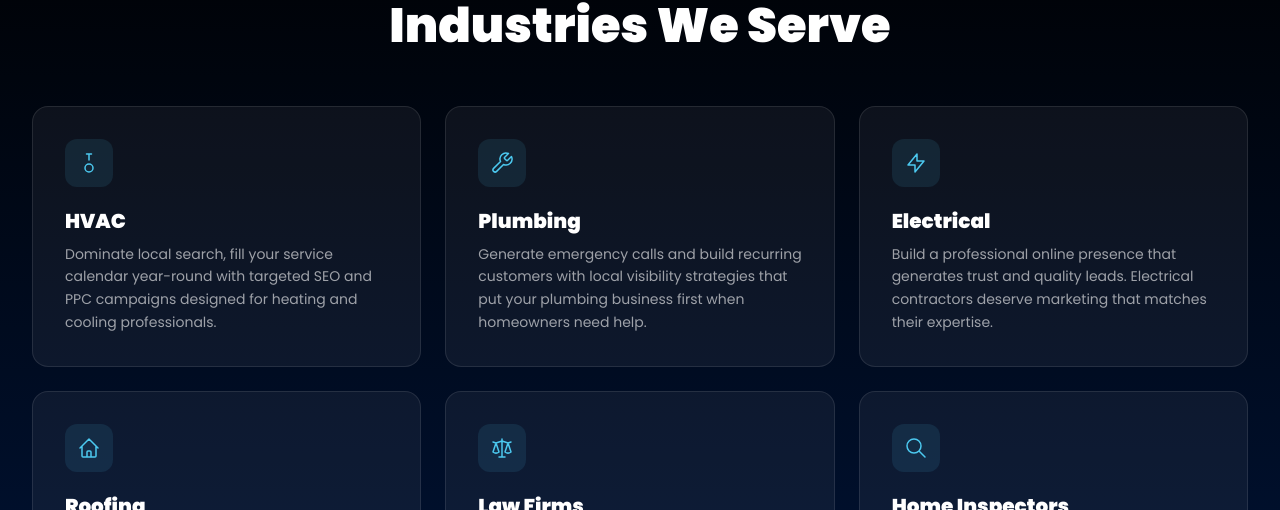
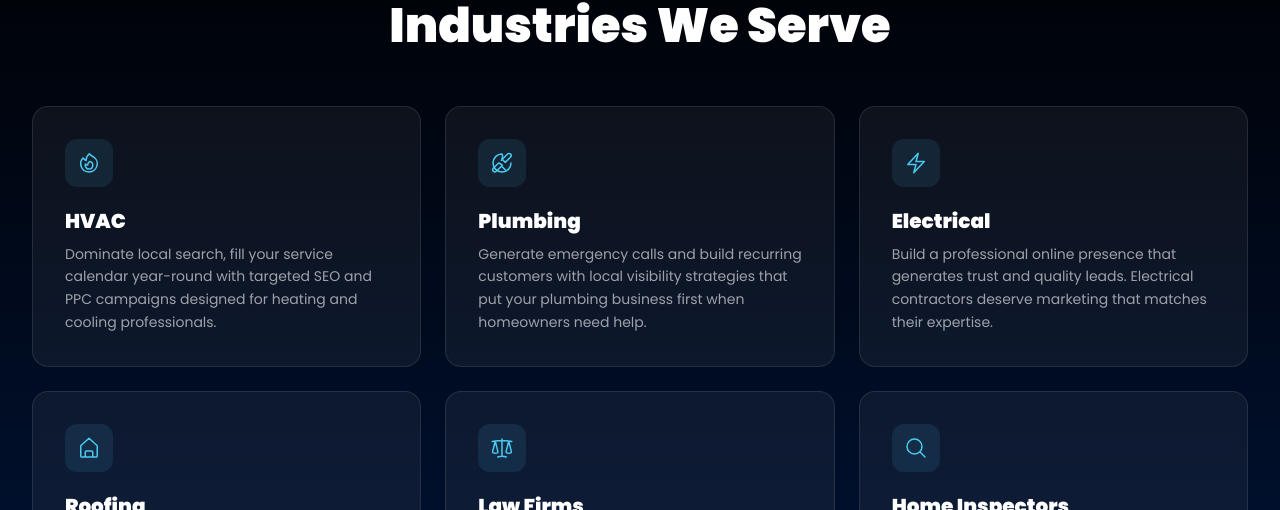
Before and after one commit to joelckeith-web/aspbranding, a Next.js app: page / in a window 1280 px wide. Shown: the part 2982-3492 px from the top of the page. Built offline with nearby package versions, Linux system fonts and the light colour scheme.

Commit message:
Replace industry icons with Heroicons Outline v2 paths
Cleaner, more recognizable SVG icons: flame (HVAC), wrench
(plumbing), bolt (electrical), home (roofing), scale (law),
magnifying glass (inspectors).

Co-Authored-By: Claude Opus 4.6 (1M context) <noreply@anthropic.com>

```diff
--- a/src/components/sections/Industries.tsx
+++ b/src/components/sections/Industries.tsx
@@ -3,33 +3,35 @@ import industriesData from "@/data/industries.json";
 
 const ICONS: Record<string, React.ReactNode> = {
   thermometer: (
-    <svg className="w-6 h-6 text-asp-blue-light" fill="none" stroke="currentColor" viewBox="0 0 24 24">
-      <path strokeLinecap="round" strokeLinejoin="round" strokeWidth={1.5} d="M12 9V3m0 18a4 4 0 100-8 4 4 0 000 8zM9.5 3h5" />
+    <svg className="w-6 h-6 text-asp-blue-light" fill="none" stroke="currentColor" strokeWidth={1.5} viewBox="0 0 24 24">
+      <path strokeLinecap="round" strokeLinejoin="round" d="M15.362 5.214A8.252 8.252 0 0112 21 8.25 8.25 0 016.038 7.048 8.287 8.287 0 009 9.6a8.983 8.983 0 013.361-6.867 8.21 8.21 0 003 2.48z" />
+      <path strokeLinecap="round" strokeLinejoin="round" d="M12 18a3.75 3.75 0 00.495-7.467 5.99 5.99 0 00-1.925 3.546 5.974 5.974 0 01-2.133-1A3.75 3.75 0 0012 18z" />
     </svg>
   ),
   wrench: (
-    <svg className="w-6 h-6 text-asp-blue-light" fill="none" stroke="currentColor" viewBox="0 0 24 24">
-      <path strokeLinecap="round" strokeLinejoin="round" strokeWidth={1.5} d="M14.7 6.3a1 1 0 000 1.4l1.6 1.6a1 1 0 001.4 0l3.77-3.77a6 6 0 01-7.94 7.94l-6.91 6.91a2.12 2.12 0 01-3-3l6.91-6.91a6 6 0 017.94-7.94l-3.76 3.76z" />
+    <svg className="w-6 h-6 text-asp-blue-light" fill="none" stroke="currentColor" strokeWidth={1.5} viewBox="0 0 24 24">
+      <path strokeLinecap="round" strokeLinejoin="round" d="M11.42 15.17l-5.1 5.1a2.121 2.121 0 01-3-3l5.1-5.1m2.96-2.96L17.57 3a2.121 2.121 0 013 3l-5.1 5.1m-2.96 2.96L9 12m2.42 3.17L15 18.54" />
+      <path strokeLinecap="round" strokeLinejoin="round" d="M21 12a9 9 0 11-9.003-9A4.125 4.125 0 0112 7.5c0 .414.168.79.44 1.06L15 11.1" />
     </svg>
   ),
   zap: (
-    <svg className="w-6 h-6 text-asp-blue-light" fill="none" stroke="currentColor" viewBox="0 0 24 24">
-      <path strokeLinecap="round" strokeLinejoin="round" strokeWidth={1.5} d="M13 10V3L4 14h7v7l9-11h-7z" />
+    <svg className="w-6 h-6 text-asp-blue-light" fill="none" stroke="currentColor" strokeWidth={1.5} viewBox="0 0 24 24">
+      <path strokeLinecap="round" strokeLinejoin="round" d="M3.75 13.5l10.5-11.25L12 10.5h8.25L9.75 21.75 12 13.5H3.75z" />
     </svg>
   ),
   home: (
-    <svg className="w-6 h-6 text-asp-blue-light" fill="none" stroke="currentColor" viewBox="0 0 24 24">
-      <path strokeLinecap="round" strokeLinejoin="round" strokeWidth={1.5} d="M3 12l2-2m0 0l7-7 7 7M5 10v10a1 1 0 001 1h3m10-11l2 2m-2-2v10a1 1 0 01-1 1h-3m-6 0a1 1 0 001-1v-4a1 1 0 011-1h2a1 1 0 011 1v4a1 1 0 001 1m-6 0h6" />
+    <svg className="w-6 h-6 text-asp-blue-light" fill="none" stroke="currentColor" strokeWidth={1.5} viewBox="0 0 24 24">
+      <path strokeLinecap="round" strokeLinejoin="round" d="M8.25 21v-4.875c0-.621.504-1.125 1.125-1.125h5.25c.621 0 1.125.504 1.125 1.125V21m0 0h3.375c.621 0 1.125-.504 1.125-1.125V9.75l-8.25-7.5-8.25 7.5v10.125c0 .621.504 1.125 1.125 1.125H8.25z" />
     </svg>
   ),
   scale: (
-    <svg className="w-6 h-6 text-asp-blue-light" fill="none" stroke="currentColor" viewBox="0 0 24 24">
-      <path strokeLinecap="round" strokeLinejoin="round" strokeWidth={1.5} d="M3 6l3 1m0 0l-3 9a5.002 5.002 0 006.001 0M6 7l3 9M6 7l6-2m6 2l3-1m-3 1l-3 9a5.002 5.002 0 006.001 0M18 7l3 9m-3-9l-6-2m0-2v2m0 16V5m0 16H9m3 0h3" />
+    <svg className="w-6 h-6 text-asp-blue-light" fill="none" stroke="currentColor" strokeWidth={1.5} viewBox="0 0 24 24">
+      <path strokeLinecap="round" strokeLinejoin="round" d="M12 3v17.25m0 0c-1.472 0-2.882.265-4.185.75M12 20.25c1.472 0 2.882.265 4.185.75M18.75 4.97A48.416 48.416 0 0012 4.5c-2.291 0-4.545.16-6.75.47m13.5 0c1.01.143 2.01.317 3 .52m-3-.52l2.62 10.726c.122.499-.106 1.028-.589 1.202a5.988 5.988 0 01-2.031.352 5.988 5.988 0 01-2.031-.352c-.483-.174-.711-.703-.59-1.202L18.75 4.97zm-16.5.52c.99-.203 1.99-.377 3-.52m0 0l2.62 10.726c.122.499-.106 1.028-.589 1.202a5.989 5.989 0 01-2.031.352 5.989 5.989 0 01-2.031-.352c-.483-.174-.711-.703-.59-1.202L5.25 4.97z" />
     </svg>
   ),
   search: (
-    <svg className="w-6 h-6 text-asp-blue-light" fill="none" stroke="currentColor" viewBox="0 0 24 24">
-      <path strokeLinecap="round" strokeLinejoin="round" strokeWidth={1.5} d="M21 21l-6-6m2-5a7 7 0 11-14 0 7 7 0 0114 0z" />
+    <svg className="w-6 h-6 text-asp-blue-light" fill="none" stroke="currentColor" strokeWidth={1.5} viewBox="0 0 24 24">
+      <path strokeLinecap="round" strokeLinejoin="round" d="M21 21l-5.197-5.197m0 0A7.5 7.5 0 105.196 5.196a7.5 7.5 0 0010.607 10.607z" />
     </svg>
   ),
 };
```
